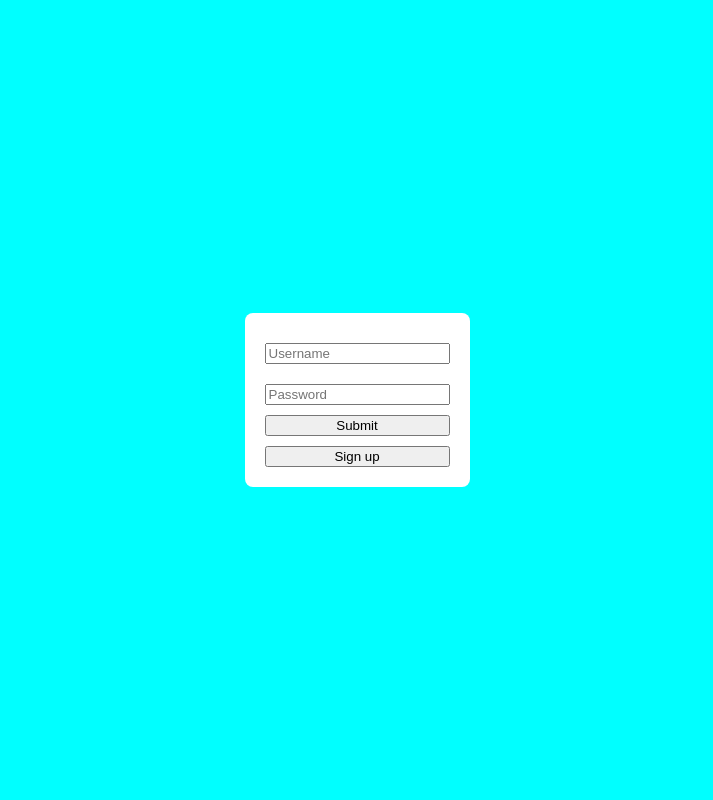
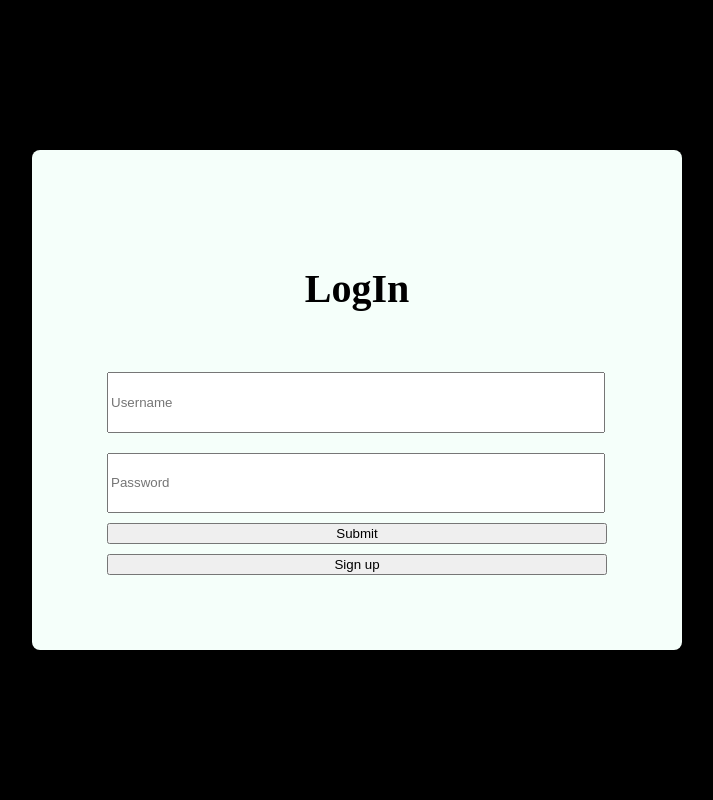
Before and after one commit to DjDesh123/AES-password-manager, a Flask app: page / in a window 1280 px wide. Shown: the whole page, without its empty margins (283-996 px from the left). Run offline with Flask 3, Linux system fonts and the light colour scheme.

Commit message:
added better css to the log in page and now need to implement the json database and then then code the functionality to the button so it actually checks the infomation through the database

```diff
--- /dev/null
+++ b/static/js/Login.js
@@ -0,0 +1,4 @@
+// this function will be taking the user credentials and then checking if they are a part of the database that needs to be implemented via json file
+function CheckCredentials(){
+
+}
--- a/static/styles/LogIn.css
+++ b/static/styles/LogIn.css
@@ -7,14 +7,27 @@ body{
     width: 100%;
     margin: 0;
 
-    background-color: aqua;
+    background-color: black;
 }
 
 .LoginContainer{
     display: flex;
     flex-direction: column;
     gap: 10px;
-    padding: 20px;
-    background-color: white;
+    padding: 75px;
+    background-color: mintcream;
     border-radius: 8px;
+    width: 500px;
+    height: 350px;
 }
+
+.ResizedTextBox{
+    width: 490px;
+    height: 75px;
+}
+
+.TextCentered{
+    text-align: center;
+    font-weight: bold;
+    font-size: 40px;
+}
--- a/templates/LogIn.html
+++ b/templates/LogIn.html
@@ -10,12 +10,16 @@
     <!-- this is for the log in page and setting up the buttons -->
 
     <div class="LoginContainer">
+        <p class = "TextCentered"> LogIn</p>
         <label for="username"></label>
-        <input type="text" id="username" name ="username" placeholder="Username">
+        <input type="text" id="username" name ="username" placeholder="Username" class="ResizedTextBox">
         <label for="password"></label>
-        <input type="password" id="password" name ="password" placeholder="Password">
-        <input type="submit" id="submit" value="Submit">
+        <input type="password" id="password" name ="password" placeholder="Password" class="ResizedTextBox">
+        <input type="submit" id="submit" value="Submit" onclick="document.getElementById(submit)">
         <input type="submit" id="Sign up" value="Sign up">
+        <script>
+            src="Login.js"
+        </script>
     </div>
 
 </body>
```
